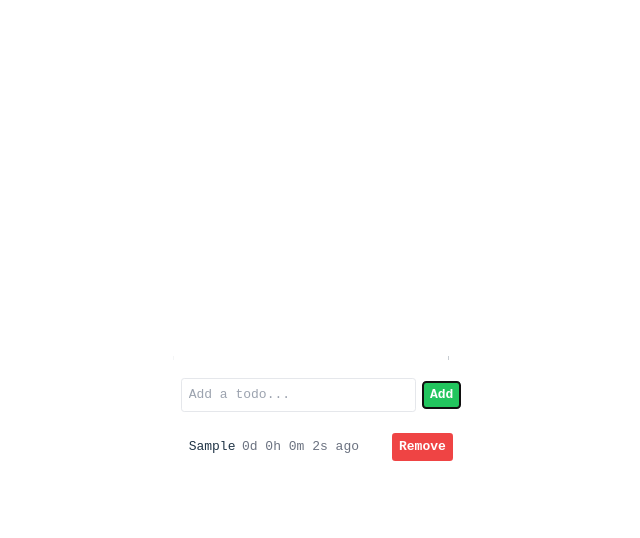
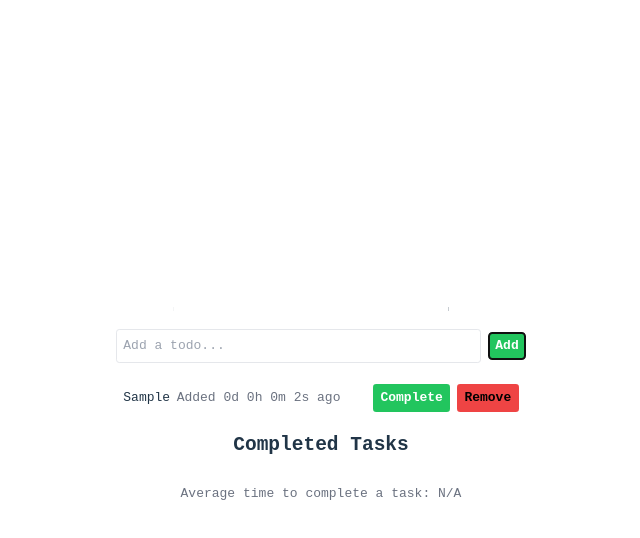
Before and after one commit to GangstersPairOfDice/longOverdue, a React (Vite) app: page / in a window 1280 px wide. Both pictures are taken after typing "Sample" into the empty fields and a click on the button "Add". Shown: the top 538 px of the page, without its empty margins (319-959 px from the left). Built offline with nearby package versions, Linux system fonts and the light colour scheme.

Commit message:
added completion of tasks, time tracking of completed tasks, average time taken to complete task

```diff
--- /dev/null
+++ b/src/components/CompletedTasks.tsx
@@ -0,0 +1,64 @@
+import { useState, useEffect } from "react";
+import TodoItem from "./TodoItem";
+
+interface Todo {
+  id: number;
+  text: string;
+  timestamp: number;
+  completed: boolean;
+  completedTimestamp?: number;
+}
+
+export default function CompletedTasks({
+  completedTasks,
+  deleteTodo,
+}: {
+  completedTasks: Todo[];
+  deleteTodo: (todoId: number) => void;
+}) {
+  const [averageCompletionTime, setAverageCompletionTime] = useState("");
+
+  useEffect(() => {
+    if (completedTasks.length > 0) {
+      const totalCompletionTime = completedTasks.reduce((total, task) => {
+        const timeDifference = task.completedTimestamp
+          ? task.completedTimestamp - task.timestamp
+          : 0;
+        return total + timeDifference;
+      }, 0);
+      const averageTime = totalCompletionTime / completedTasks.length;
+      const averageTimeString = formatTime(averageTime);
+      setAverageCompletionTime(averageTimeString);
+    }
+  }, [completedTasks]);
+
+  const formatTime = (timeInMs: number) => {
+    const secondsSinceAdded = Math.floor((timeInMs / 1000) % 60);
+    const minutesSinceAdded = Math.floor((timeInMs / (1000 * 60)) % 60);
+    const hoursSinceAdded = Math.floor((timeInMs / (1000 * 60 * 60)) % 24);
+    const daysSinceAdded = Math.floor(timeInMs / (1000 * 60 * 60 * 24));
+
+    return `${
+      daysSinceAdded > 0 ? `${daysSinceAdded}d ` : ""
+    }${hoursSinceAdded}h ${minutesSinceAdded}m ${secondsSinceAdded}s`;
+  };
+
+  return (
+    <div className="w-full h-full p-4">
+      <h2 className="text-2xl font-bold mb-4">Completed Tasks</h2>
+      <ul className="flex flex-col gap-2">
+        {completedTasks.map((task) => (
+          <TodoItem
+            key={task.id}
+            todo={task}
+            deleteTodo={deleteTodo}
+            completeTodo={() => {}} // No need to implement complete for completed tasks
+          />
+        ))}
+      </ul>
+      <p className="mt-4 text-gray-500">
+        Average time to complete a task: {averageCompletionTime || "N/A"}
+      </p>
+    </div>
+  );
+}
--- a/src/components/TodoItem.tsx
+++ b/src/components/TodoItem.tsx
@@ -5,12 +5,21 @@ interface TodoItemProps {
     id: number;
     text: string;
     timestamp: number;
+    completed: boolean;
+    completedTimestamp?: number;
   };
-  deleteTodo: () => void;
+  deleteTodo: (todoId: number) => void;
+  completeTodo: (todoId: number) => void;
 }
 
-export default function TodoItem({ todo, deleteTodo }: TodoItemProps) {
+export default function TodoItem({
+  todo,
+  deleteTodo,
+  completeTodo,
+}: TodoItemProps) {
   const [timeSinceAdded, setTimeSinceAdded] = useState("");
+  const [timeSinceCompleted, setTimeSinceCompleted] = useState("");
+  const [timeToComplete, setTimeToComplete] = useState("");
 
   useEffect(() => {
     const timer = setInterval(() => {
@@ -23,25 +32,80 @@ export default function TodoItem({ todo, deleteTodo }: TodoItemProps) {
       );
       const daysSinceAdded = Math.floor(timeDifference / (1000 * 60 * 60 * 24));
 
-      const newTimeSinceAdded = `${daysSinceAdded}d ${hoursSinceAdded}h ${minutesSinceAdded}m ${secondsSinceAdded}s`;
+      const newTimeSinceAdded = `Added ${daysSinceAdded}d ${hoursSinceAdded}h ${minutesSinceAdded}m ${secondsSinceAdded}s ago`;
       setTimeSinceAdded(newTimeSinceAdded);
+
+      if (todo.completed && todo.completedTimestamp) {
+        const completionTimeDifference =
+          currentTime.getTime() - todo.completedTimestamp;
+        const secondsSinceCompleted = Math.floor(
+          (completionTimeDifference / 1000) % 60
+        );
+        const minutesSinceCompleted = Math.floor(
+          (completionTimeDifference / (1000 * 60)) % 60
+        );
+        const hoursSinceCompleted = Math.floor(
+          (completionTimeDifference / (1000 * 60 * 60)) % 24
+        );
+        const daysSinceCompleted = Math.floor(
+          completionTimeDifference / (1000 * 60 * 60 * 24)
+        );
+
+        const newTimeSinceCompleted = `Completed ${daysSinceCompleted}d ${hoursSinceCompleted}h ${minutesSinceCompleted}m ${secondsSinceCompleted}s ago`;
+        setTimeSinceCompleted(newTimeSinceCompleted);
+
+        const timeToCompleteInMs = todo.completedTimestamp - todo.timestamp;
+        const secondsToComplete = Math.floor((timeToCompleteInMs / 1000) % 60);
+        const minutesToComplete = Math.floor(
+          (timeToCompleteInMs / (1000 * 60)) % 60
+        );
+        const hoursToComplete = Math.floor(
+          (timeToCompleteInMs / (1000 * 60 * 60)) % 24
+        );
+        const daysToComplete = Math.floor(
+          timeToCompleteInMs / (1000 * 60 * 60 * 24)
+        );
+
+        const newTimeToComplete = `Took ${daysToComplete}d ${hoursToComplete}h ${minutesToComplete}m ${secondsToComplete}s`;
+        setTimeToComplete(newTimeToComplete);
+      }
     }, 1000);
 
     return () => clearInterval(timer);
-  }, [todo.timestamp]);
+  }, [todo.timestamp, todo.completed, todo.completedTimestamp]);
+
+  const handleDeleteTodo = () => {
+    deleteTodo(todo.id);
+  };
 
   return (
     <li className="flex justify-between items-center p-2 border border-transparent hover:border-gray-400 rounded">
-      <div className="flex items-center">
-        <span>{todo.text}</span>
-        <span className="ml-2 text-gray-500">{timeSinceAdded} ago</span>
+      <div className="flex">
+        <span className={todo.completed ? "line-through" : ""}>
+          {todo.text}
+        </span>
+        <span className="ml-2 text-gray-500">
+          {todo.completed
+            ? `${timeSinceAdded} | ${timeSinceCompleted} | ${timeToComplete}`
+            : timeSinceAdded}
+        </span>
       </div>
-      <button
-        className="ml-10 bg-red-500 hover:bg-red-600 text-white font-bold py-1 px-2 rounded"
-        onClick={deleteTodo}
-      >
-        Remove
-      </button>
+      <div className="flex">
+        {!todo.completed && (
+          <button
+            className="ml-10 bg-green-500 hover:bg-green-600 text-white font-bold py-1 px-2 rounded"
+            onClick={() => completeTodo(todo.id)}
+          >
+            Complete
+          </button>
+        )}
+        <button
+          className="ml-2 bg-red-500 hover:bg-red-600 text-black font-bold py-1 px-2 rounded"
+          onClick={handleDeleteTodo}
+        >
+          Remove
+        </button>
+      </div>
     </li>
   );
 }
--- a/src/components/TodoList.tsx
+++ b/src/components/TodoList.tsx
@@ -1,11 +1,14 @@
 import { useState, useEffect } from "react";
 import TodoItem from "./TodoItem";
 import AddTodo from "./AddTodo";
+import CompletedTasks from "./CompletedTasks";
 
 interface Todo {
   id: number;
   text: string;
   timestamp: number;
+  completed: boolean;
+  completedTimestamp?: number;
 }
 
 const saveTodosToLocalStorage = (todos: Todo[]) => {
@@ -14,12 +17,14 @@ const saveTodosToLocalStorage = (todos: Todo[]) => {
 
 export default function TodoList() {
   const [todos, setTodos] = useState<Todo[]>([]);
+  const [completedTasks, setCompletedTasks] = useState<Todo[]>([]);
 
   const addTodo = (newTodoText: string) => {
     const newTodo: Todo = {
       id: Date.now(),
       text: newTodoText,
       timestamp: Date.now(),
+      completed: false,
     };
     setTodos((prevTodos) => {
       const newTodos = [...prevTodos, newTodo];
@@ -34,12 +39,45 @@ export default function TodoList() {
       saveTodosToLocalStorage(newTodos);
       return newTodos;
     });
+
+    setCompletedTasks((prevCompletedTasks) => {
+      const newCompletedTasks = prevCompletedTasks.filter(
+        (task) => task.id !== todoId
+      );
+      return newCompletedTasks;
+    });
+  };
+
+  const completeTodo = (todoId: number) => {
+    setTodos((prevTodos) => {
+      const newTodos = prevTodos.map((todo) => {
+        if (todo.id === todoId) {
+          return { ...todo, completed: true, completedTimestamp: Date.now() };
+        }
+        return todo;
+      });
+      saveTodosToLocalStorage(newTodos);
+
+      const completedTask = newTodos.find((todo) => todo.id === todoId);
+      if (completedTask) {
+        setCompletedTasks((prevCompletedTasks) => [
+          ...prevCompletedTasks,
+          completedTask,
+        ]);
+      }
+
+      return newTodos.filter((todo) => todo.id !== todoId);
+    });
   };
 
   useEffect(() => {
     const savedTodos = localStorage.getItem("todos");
     if (savedTodos) {
-      setTodos(JSON.parse(savedTodos));
+      const allTasks = JSON.parse(savedTodos);
+      const activeTasks = allTasks.filter((task: Todo) => !task.completed);
+      const completedTasks = allTasks.filter((task: Todo) => task.completed);
+      setTodos(activeTasks);
+      setCompletedTasks(completedTasks);
     }
   }, []);
 
@@ -47,15 +85,16 @@ export default function TodoList() {
     <div className="w-full h-full p-4">
       <AddTodo onAddTodo={addTodo} />
       <ul className="flex flex-col gap-2">
-        {/* Map over todos array and render TodoItem component for each todo */}
         {todos.map((todo) => (
           <TodoItem
             key={todo.id}
             todo={todo}
-            deleteTodo={() => deleteTodo(todo.id)}
+            deleteTodo={deleteTodo}
+            completeTodo={completeTodo}
           />
         ))}
       </ul>
+      <CompletedTasks completedTasks={completedTasks} deleteTodo={deleteTodo} />
     </div>
   );
 }
```
Also changed, not shown: 1 other file (tests, documents, lock files or other folders).
